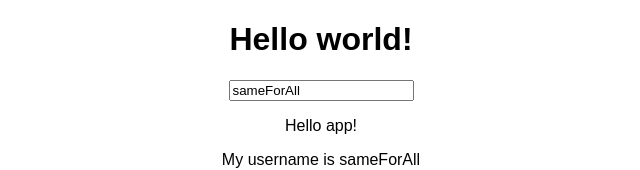
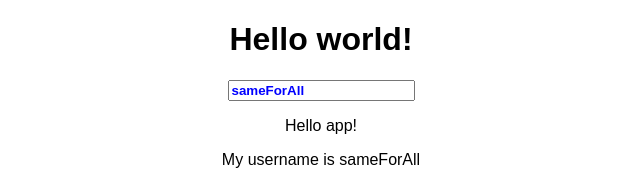
Before and after one commit to ElDav1d/react-complete-guide-tarea1, a React (Create React App) app: page / in a window 1280 px wide. Shown: the top 170 px of the page, without its empty margins (319-959 px from the left). Built offline with nearby package versions, Linux system fonts and the light colour scheme.

Commit message:
Apply inlined styles to input component

```diff
--- a/src/UserInput/UserInput.js
+++ b/src/UserInput/UserInput.js
@@ -1,10 +1,18 @@
 import React from 'react';
 
 const userInput = (props) => {
-    return (
-        <div>
-            <input type="text" onChange={props.changed} value={props.currentName} />
-        </div>
-    );
+    const inputStyle = {
+        display: 'block',
+        margin: '0 auto 1rem',
+        color: 'blue',
+        fontWeight: 'bold'
+    }
+
+    return <input
+        type="text"
+        style={inputStyle}
+        onChange={props.changed}
+        value={props.currentName} />;
 };
+
 export default userInput;
```
